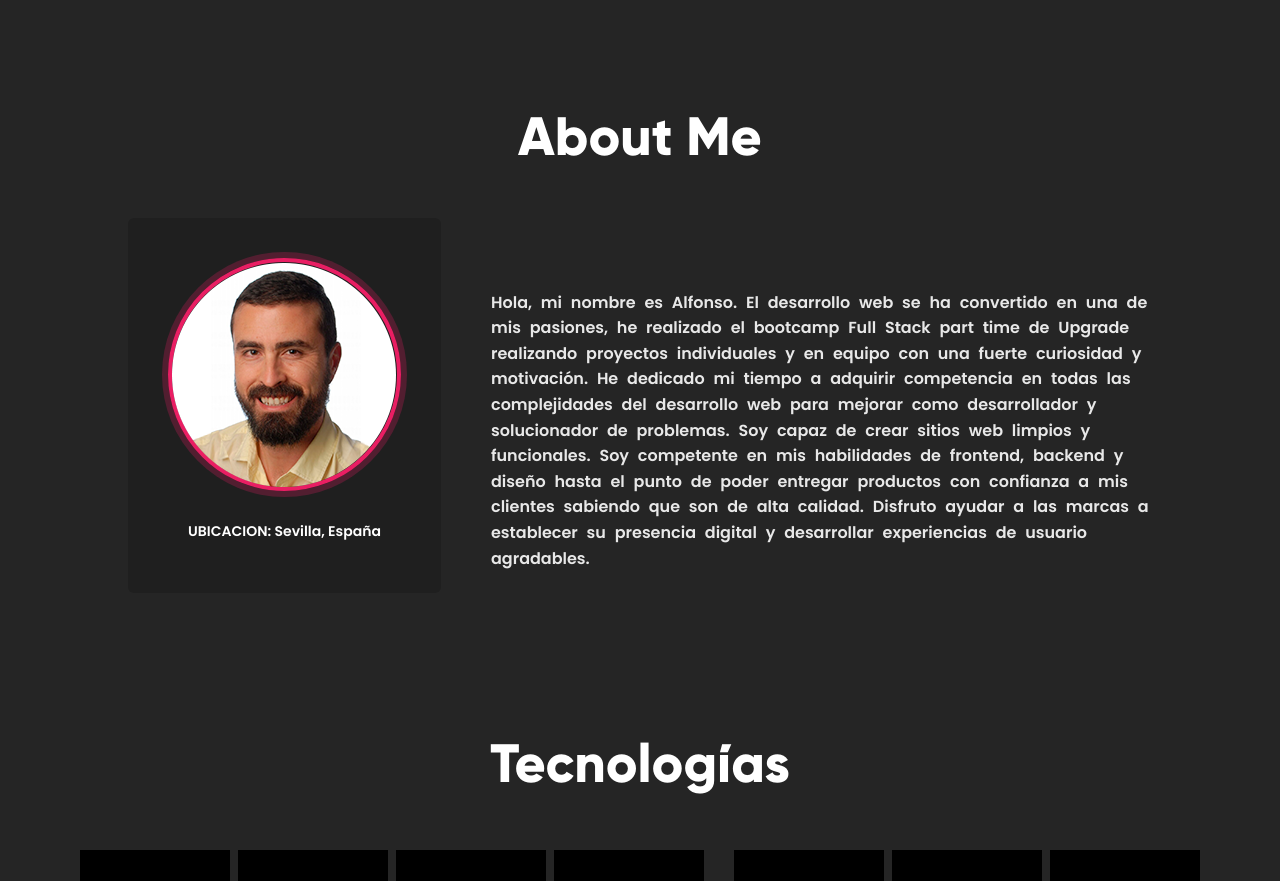
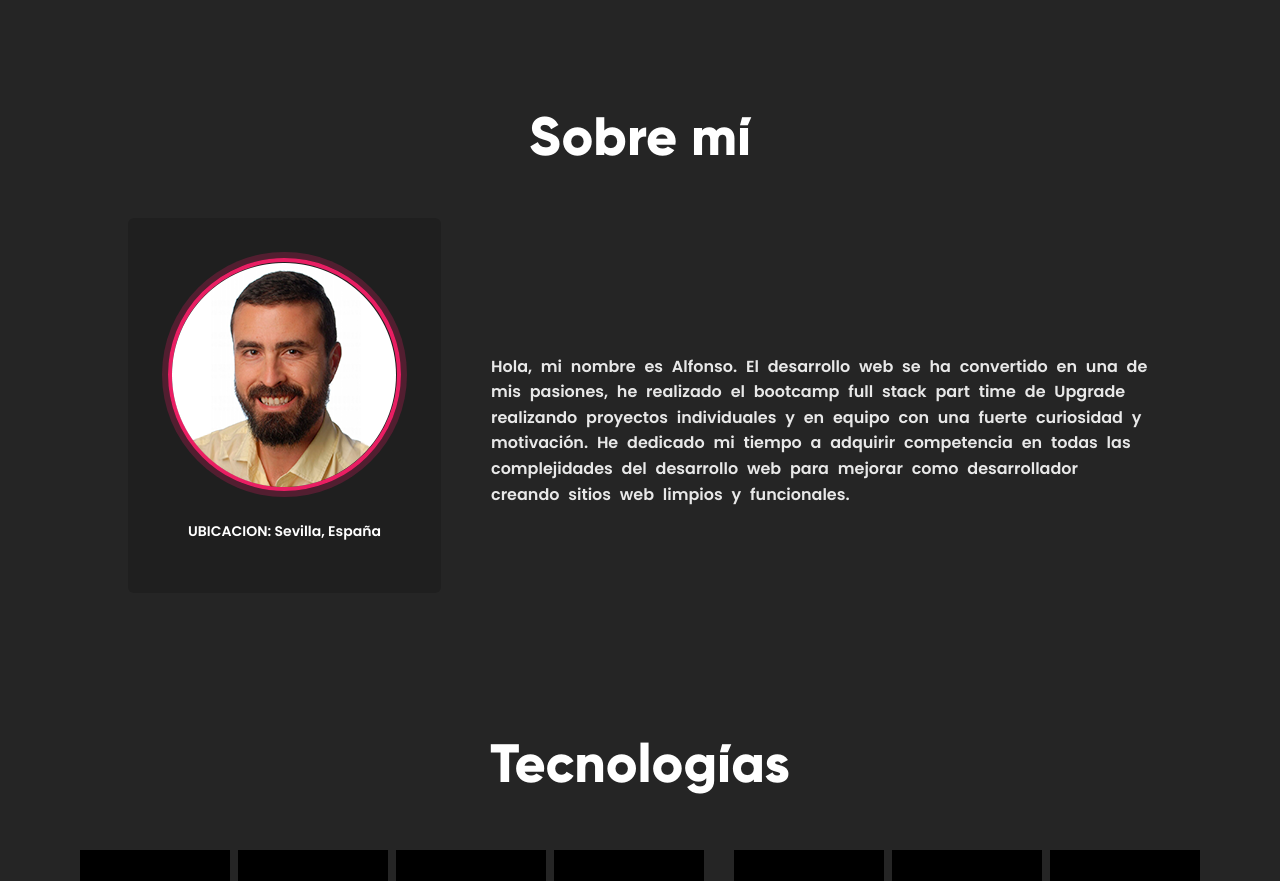
Before and after one commit to Alfonsodela/portfolio, a React (Vite) app: page / in a window 1280 px wide. Shown: the part 2570-3451 px from the top of the page. Built offline with nearby package versions, Linux system fonts and the light colour scheme.

Commit message:
changes in about

```diff
--- a/src/components/About.jsx
+++ b/src/components/About.jsx
@@ -46,7 +46,7 @@ const About = () => {
 	return (
 		<AboutLayout id='about'>
 			<AboutContainer>
-				<HomeTitle>About Me</HomeTitle>
+				<HomeTitle>Sobre mí</HomeTitle>
 				<AboutInner>
 					<Profile>
 						<ImgProfile>
@@ -56,16 +56,11 @@ const About = () => {
 					</Profile>
 					<Paragraph>
 						Hola, mi nombre es Alfonso. El desarrollo web se ha convertido en
-						una de mis pasiones, he realizado el bootcamp Full Stack part time
+						una de mis pasiones, he realizado el bootcamp full stack part time
 						de Upgrade realizando proyectos individuales y en equipo con una
 						fuerte curiosidad y motivación. He dedicado mi tiempo a adquirir
 						competencia en todas las complejidades del desarrollo web para
-						mejorar como desarrollador y solucionador de problemas. Soy capaz de
-						crear sitios web limpios y funcionales. Soy competente en mis
-						habilidades de frontend, backend y diseño hasta el punto de poder
-						entregar productos con confianza a mis clientes sabiendo que son de
-						alta calidad. Disfruto ayudar a las marcas a establecer su presencia
-						digital y desarrollar experiencias de usuario agradables.
+						mejorar como desarrollador creando sitios web limpios y funcionales.
 					</Paragraph>
 				</AboutInner>
 			</AboutContainer>
```
